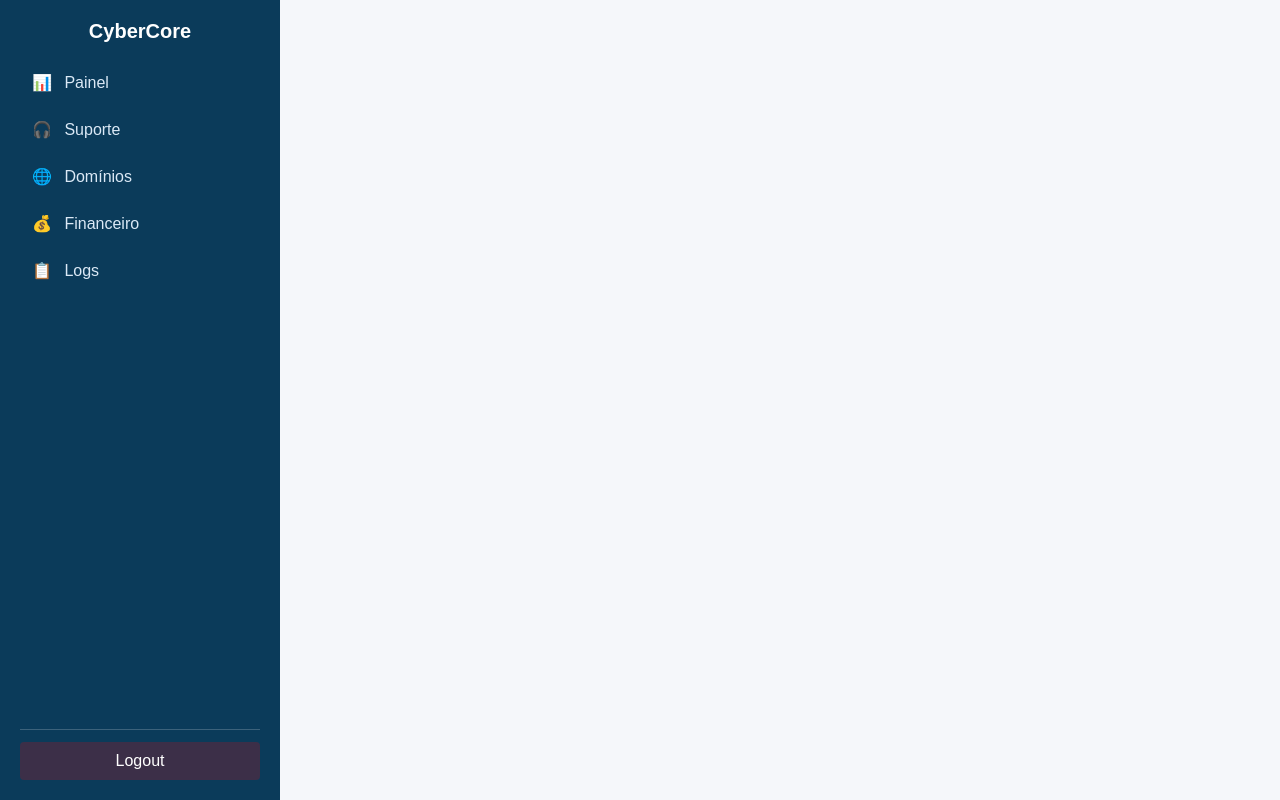
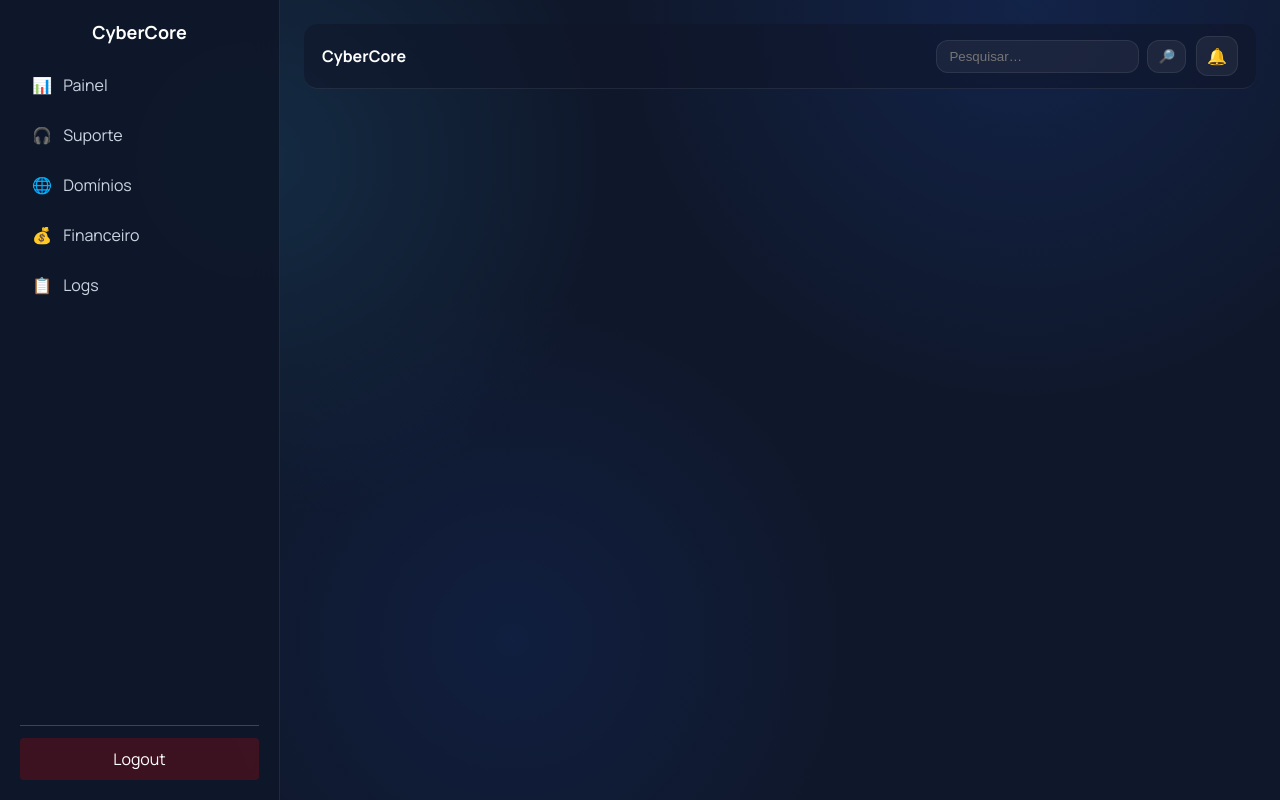
Before and after one commit to vascoferreira2001/cybercore, a PHP site: page /cybercore/inc/header.php in a window 1280 px wide. Run offline with PHP 8.4, Linux system fonts and the light colour scheme; data comes from the database, SQL or seed files in the repository; some libraries are stand-ins or nearby versions.

Commit message:
Melhoramentos de Design

```diff
--- a/assets/css/auth-modern.css
+++ b/assets/css/auth-modern.css
@@ -23,6 +23,98 @@ body.auth {
   display: flex;
   align-items: center;
   justify-content: center;
+}
+
+/* Modern Dashboard Base */
+body.dashboard {
+  font-family: "Manrope", -apple-system, BlinkMacSystemFont, "Segoe UI", Helvetica, Arial, sans-serif;
+  background: radial-gradient(circle at 20% 20%, rgba(56, 189, 248, 0.12), transparent 30%),
+              radial-gradient(circle at 80% 0%, rgba(37, 99, 235, 0.16), transparent 32%),
+              radial-gradient(circle at 40% 80%, rgba(26, 86, 219, 0.12), transparent 35%),
+              var(--bg);
+  color: var(--text);
+}
+
+body.dashboard .sidebar {
+  width: 280px;
+  background: rgba(15, 23, 42, 0.92);
+  border-right: 1px solid var(--border);
+  backdrop-filter: blur(12px);
+}
+
+body.dashboard .sidebar .brand {
+  font-weight: 800;
+  font-size: 18px;
+  color: #fff;
+}
+
+body.dashboard .sidebar .nav-item,
+body.dashboard .sidebar .nav-item-sub {
+  color: #cbd5e1;
+}
+
+body.dashboard .sidebar .nav-item:hover,
+body.dashboard .sidebar .nav-item-sub:hover {
+  background: rgba(255, 255, 255, 0.06);
+  color: #fff;
+}
+
+body.dashboard .content {
+  background: transparent;
+}
+
+.topbar {
+  display: flex;
+  align-items: center;
+  justify-content: space-between;
+  padding: 12px 18px;
+  border-bottom: 1px solid var(--border);
+  background: rgba(15, 23, 42, 0.6);
+  border-radius: 14px;
+  margin-bottom: 16px;
+}
+
+.topbar-title { font-weight: 800; color: #fff; }
+
+.topbar-right { display: flex; align-items: center; gap: 10px; }
+
+.topbar-search { display: flex; align-items: center; gap: 8px; }
+.topbar-search input {
+  border-radius: 12px;
+  border: 1px solid var(--border);
+  background: rgba(255, 255, 255, 0.05);
+  color: #fff;
+  padding: 8px 12px;
+}
+
+.icon-btn {
+  display: inline-flex;
+  align-items: center;
+  justify-content: center;
+  padding: 8px 10px;
+  border-radius: 12px;
+  border: 1px solid var(--border);
+  background: rgba(255, 255, 255, 0.06);
+  color: #fff;
+  cursor: pointer;
+}
+
+.icon-btn .badge {
+  display: inline-block;
+  margin-left: 6px;
+  padding: 2px 6px;
+  font-size: 11px;
+  border-radius: 999px;
+  background: #ef4444;
+  color: #fff;
+}
+
+.user-chip { display: inline-flex; align-items: center; gap: 8px; color: #fff; font-weight: 700; }
+.user-chip .avatar {
+  width: 28px; height: 28px; border-radius: 50%;
+  display: grid; place-items: center;
+  background: rgba(255, 255, 255, 0.12);
+  border: 1px solid var(--border);
 }
 
 .shell {
--- a/inc/header.php
+++ b/inc/header.php
@@ -52,7 +52,7 @@ try {
     <link rel="icon" type="image/png" href="<?php echo htmlspecialchars($faviconUrl); ?>?v=<?php echo time(); ?>">
   <?php endif; ?>
 </head>
-<body>
+<body class="dashboard">
 <div class="app">
   <aside class="sidebar">
     <div class="brand">
@@ -190,3 +190,53 @@ try {
     <div class="logout"><a href="/logout.php">Logout</a></div>
   </aside>
   <main class="content">
+    <?php
+      // Notificações simples (contagem por papel)
+      $notifCount = 0;
+      try {
+        if (!isset($pdo)) { $pdo = getDB(); }
+        $cu = currentUser();
+        if ($cu && $cu['role'] === 'Cliente') {
+          // Tickets abertos + faturas em atraso (se existir tabela)
+          try {
+            $stmt = $pdo->prepare("SELECT COUNT(*) FROM tickets WHERE user_id = ? AND status = 'open'");
+            $stmt->execute([$cu['id']]);
+            $notifCount += (int)$stmt->fetchColumn();
+          } catch (Throwable $e) {}
+          try {
+            $stmt = $pdo->prepare("SELECT COUNT(*) FROM invoices WHERE user_id = ? AND status != 'paid' AND due_date < NOW()");
+            $stmt->execute([$cu['id']]);
+            $notifCount += (int)$stmt->fetchColumn();
+          } catch (Throwable $e) {}
+        } else if ($cu) {
+          // Admin/support: tickets abertos
+          try {
+            $stmt = $pdo->query("SELECT COUNT(*) FROM tickets WHERE status = 'open'");
+            $notifCount += (int)$stmt->fetchColumn();
+          } catch (Throwable $e) {}
+        }
+      } catch (Throwable $e) { $notifCount = 0; }
+    ?>
+    <div class="topbar">
+      <div class="topbar-left">
+        <span class="topbar-title">CyberCore</span>
+      </div>
+      <div class="topbar-right">
+        <form class="topbar-search" action="search.php" method="get">
+          <input type="text" name="q" placeholder="Pesquisar…">
+          <button type="submit" class="icon-btn" aria-label="Pesquisar">🔎</button>
+        </form>
+        <div class="icon-btn bell" title="Notificações">
+          🔔
+          <?php if ($notifCount > 0): ?>
+            <span class="badge"><?php echo (int)$notifCount; ?></span>
+          <?php endif; ?>
+        </div>
+        <?php if ($cu): ?>
+          <div class="user-chip">
+            <span class="avatar"><?php echo strtoupper(substr($cu['first_name'],0,1)); ?></span>
+            <span class="name"><?php echo htmlspecialchars($cu['first_name'].' '.$cu['last_name']); ?></span>
+          </div>
+        <?php endif; ?>
+      </div>
+    </div>
```
